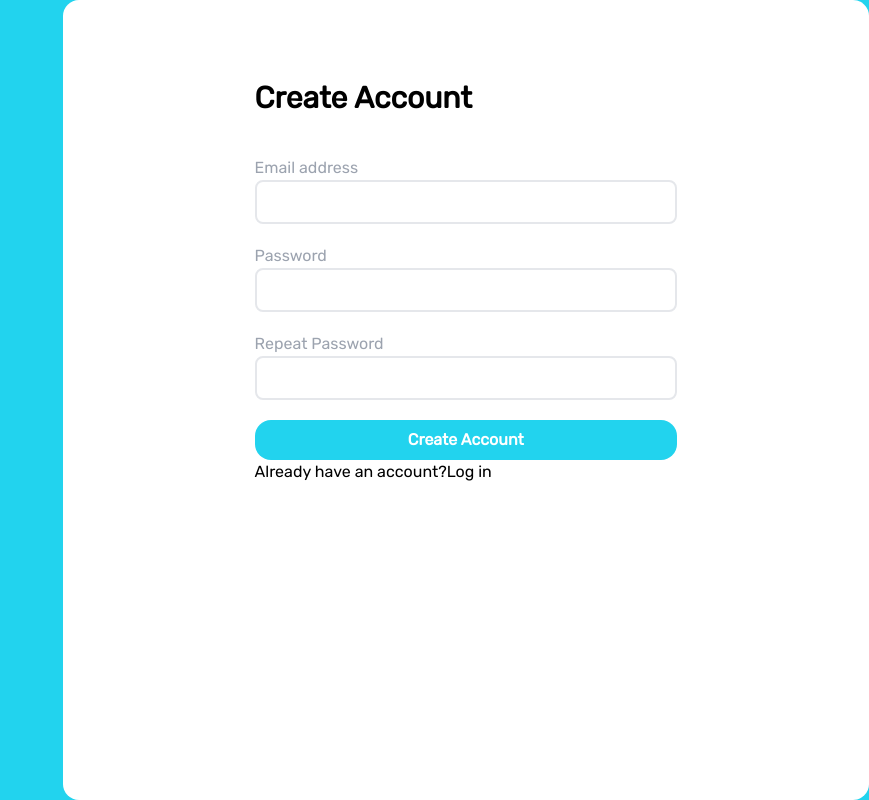
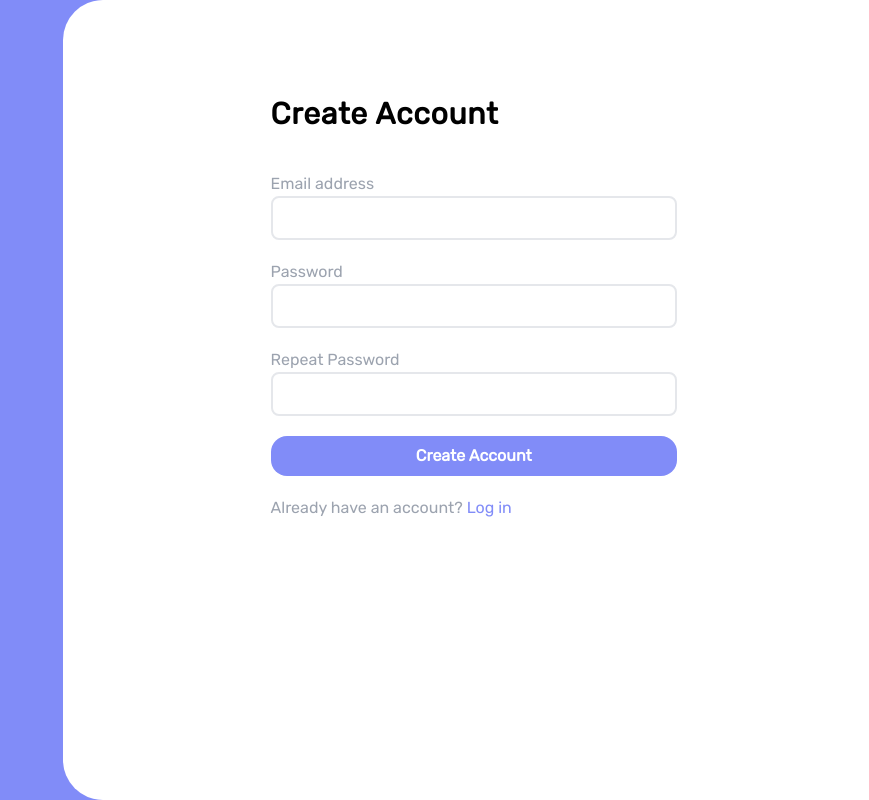
Before and after one commit to nicopressez/codetasker, a React (Vite) app: page /auth in a window 1280 px wide. Shown: the whole page, without its empty margins (411-1280 px from the left). Built offline with nearby package versions, Linux system fonts and the light colour scheme; no server answers.

Commit message:
Completed Signup component's styles

```diff
--- a/src/components/auth/Auth.tsx
+++ b/src/components/auth/Auth.tsx
@@ -7,7 +7,7 @@ export default function Auth() {
  const [loginPage, setLoginPage] = useState(false)
 
  return (
-  <div className=" bg-cyan-400 w-full h-full fixed">
+  <div className=" bg-indigo-400 w-full h-full fixed">
    <div className=" pl-[37%] h-full">
    <Signup setLoginPage={setLoginPage} />
    </div>
--- a/src/components/auth/Signup.tsx
+++ b/src/components/auth/Signup.tsx
@@ -49,8 +49,8 @@ export default function Signup( { setLoginPage } :
   <>
 
 
-    <div className=" pt-20 pb-20 pl-48 pr-48 h-full  bg-white font-rubik rounded-2xl">
-     <h1 className=" font-bold text-3xl mb-10">
+    <div className=" pt-24 pb-20 pl-52 pr-48 h-full  bg-white font-rubik rounded-l-[2.5rem]">
+     <h1 className=" font-bold text-3xl mb-10 tracking-wide">
       Create Account
       </h1>
       <form onSubmit={handleSubmit} className='flex flex-col
@@ -91,13 +91,16 @@ export default function Signup( { setLoginPage } :
               ></input>
               <input type="submit"
                      value="Create Account"
-                     className='p-2 bg-cyan-400 rounded-2xl text-white
+                     className='p-2 bg-indigo-400 rounded-2xl text-white
                       font-semibold hover:cursor-pointer'></input>
       </form>
+      <p className='mt-5 text-gray-400'>
      Already have an account?
-     <button onClick={() => setLoginPage(true)}>
-       Log in
+     <button onClick={() => setLoginPage(true)}
+       className='text-indigo-400 ml-1'>
+        Log in
        </button>
+       </p>
     </div>
   </>
  )
```
